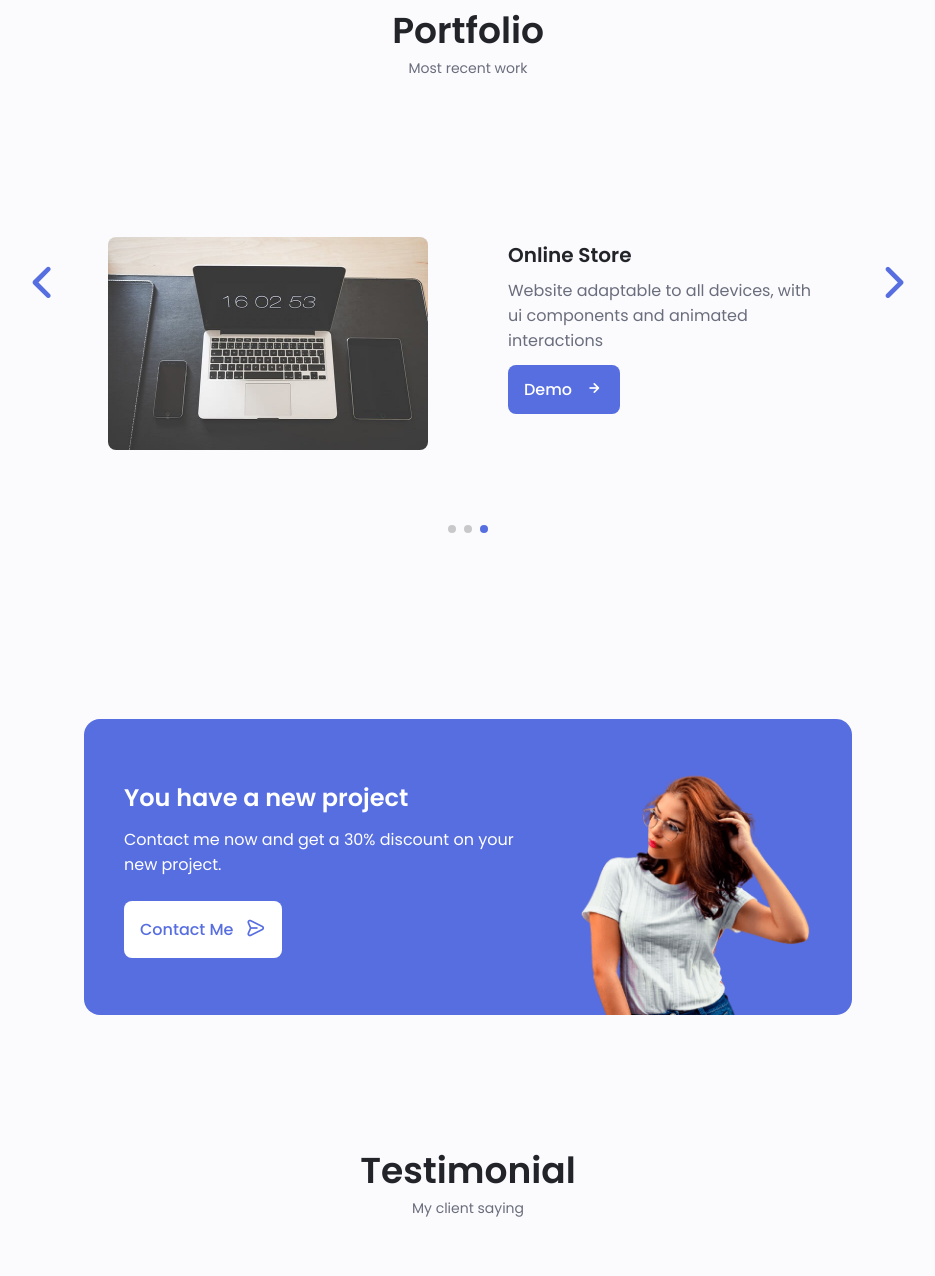
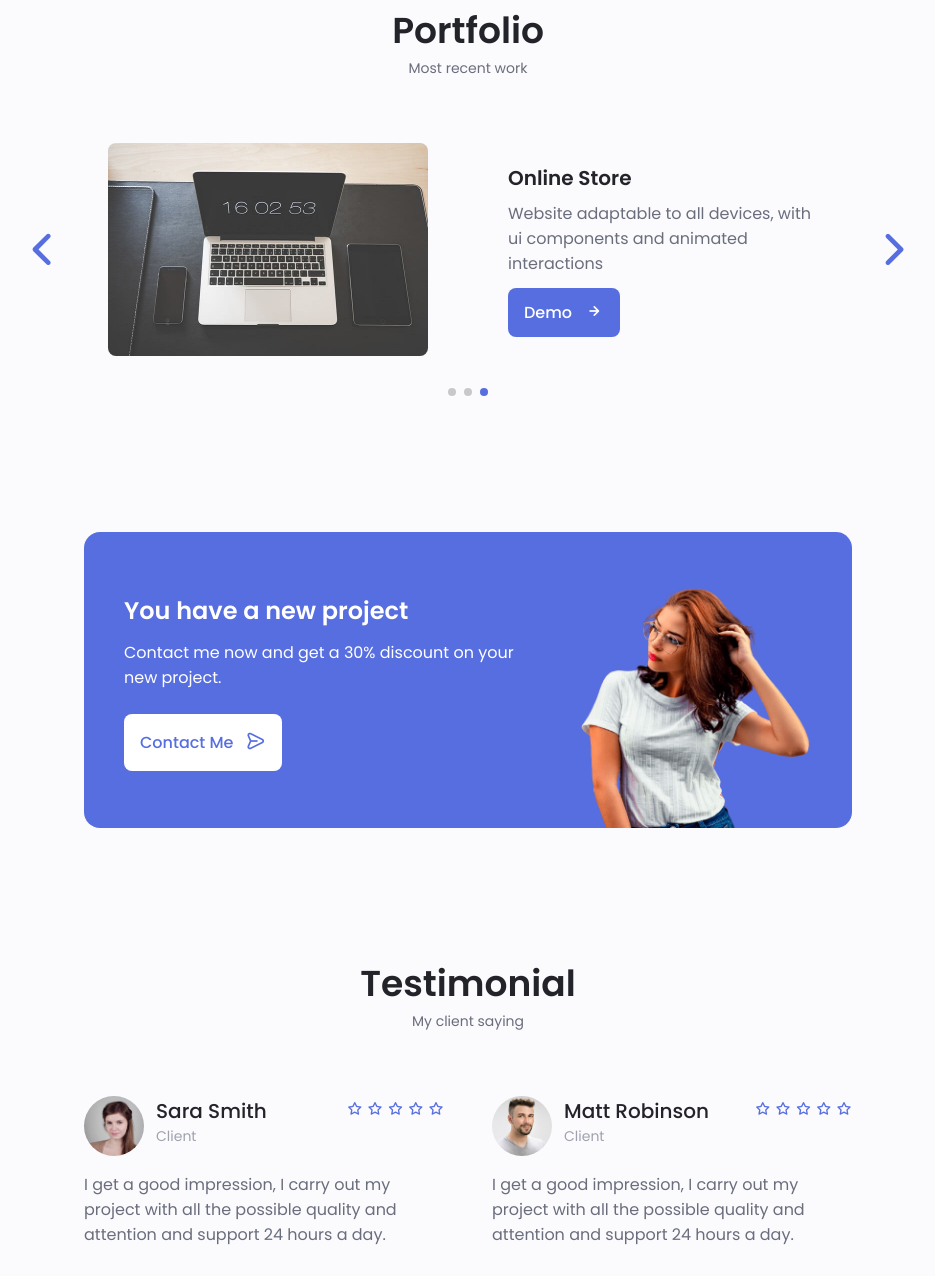
Before and after one commit to DevJMarco/Portfolio, a plain HTML site: page index.html in a window 1280 px wide. Shown: the part 3294-4570 px from the top of the page, without its empty margins (172-1107 px from the left). Drawn offline with nearby package versions, Linux system fonts and the light colour scheme.

Commit message:
fix on the carrousel

```diff
--- a/assets/css/style.css
+++ b/assets/css/style.css
@@ -774,11 +774,6 @@ img{
     transform: translateX(.25rem);
 }
 
-/* swiper css */
-.portfolio .swiper{
-    height: 45%;
-}
-
 .swiper-button-prev::after,
 .swiper-button-next::after{
     content: '';
@@ -791,20 +786,14 @@ img{
 
 .swiper-button-prev{
     left: -.5rem;
-    top: 46%;
 }
 
 .swiper-button-next{
-    top: 46%;
     right: -.5rem;
 }
 
-.portfolio__data{
-    margin-bottom: 2rem;
-}
-
 /* espaciado arriba de los botones redondos */
-.swiper-container-horizontal > .swiper-pagination-bullets{
+.swiper-horizontal > .swiper-pagination-bullets{
     bottom: -2.5rem;
 }
 
@@ -881,10 +870,6 @@ img{
 
 .testimonial__icon-star{
     color: var(--first-color);
-}
-
-.testimonial .swiper{
-    height: 20%;
 }
 
 .swiper .swiper-pagination-testimonial{
@@ -1078,16 +1063,7 @@ img{
     .services__modal{
         padding: 0 .5rem;
     }
-    /* PORTFOLIO */
-    .portfolio .swiper{
-        height: 65%;
-    }
-    .swiper-button-next{
-        top: 38%;
-    }
-    .swiper-button-prev{
-        top: 38%;
-    }
+
     /* PROJECT IN MIND */
     .project__img{
         width: 200px;
@@ -1098,9 +1074,7 @@ img{
         flex-direction: column;
         align-items: center;
     }
-    .testimonial .swiper{
-        height: 45%;
-    }
+
     .testimonial__data,
     .testimonial__description{
         text-align: center;
@@ -1138,21 +1112,6 @@ img{
         display: grid;
         grid-template-columns: .6fr;
         justify-content: center;
-    }
-    /* PORTFOLIO */
-    .portfolio .swiper{
-        height: 38%;
-    }
-    .swiper-button-next{
-        top: 35%;
-    }
-    .swiper-button-prev{
-        top: 35%;
-    }
-
-    /* TESTIMONIAL */
-    .testimonial .swiper{
-        height: 35%;
     }
 }
 
@@ -1330,9 +1289,6 @@ img{
     .swiper-button-next{
         right: -3.5rem;
     }
-    .portfolio .swiper{
-        height: 50%;
-    }
    /* CONTACT ME */
    .contact__form{
     width: 460px;
--- a/assets/js/main.js
+++ b/assets/js/main.js
@@ -95,6 +95,7 @@ modalClose.forEach((modalClose) => {
 let swiperPorfolio = new Swiper('.portfolio__container', {
     cssMode: true,
     loop: true,
+    autoHeight: true,
     navigation: {
       nextEl: '.swiper-button-next',
       prevEl: '.swiper-button-prev',
@@ -109,6 +110,7 @@ let swiperPorfolio = new Swiper('.portfolio__container', {
 let swiperTestimonial = new Swiper('.testimonial__container', {
     loop: true,
     grabCursor: true,
+    autoHeight: true,
     spaceBetween: 48,
 
     pagination: {
```
